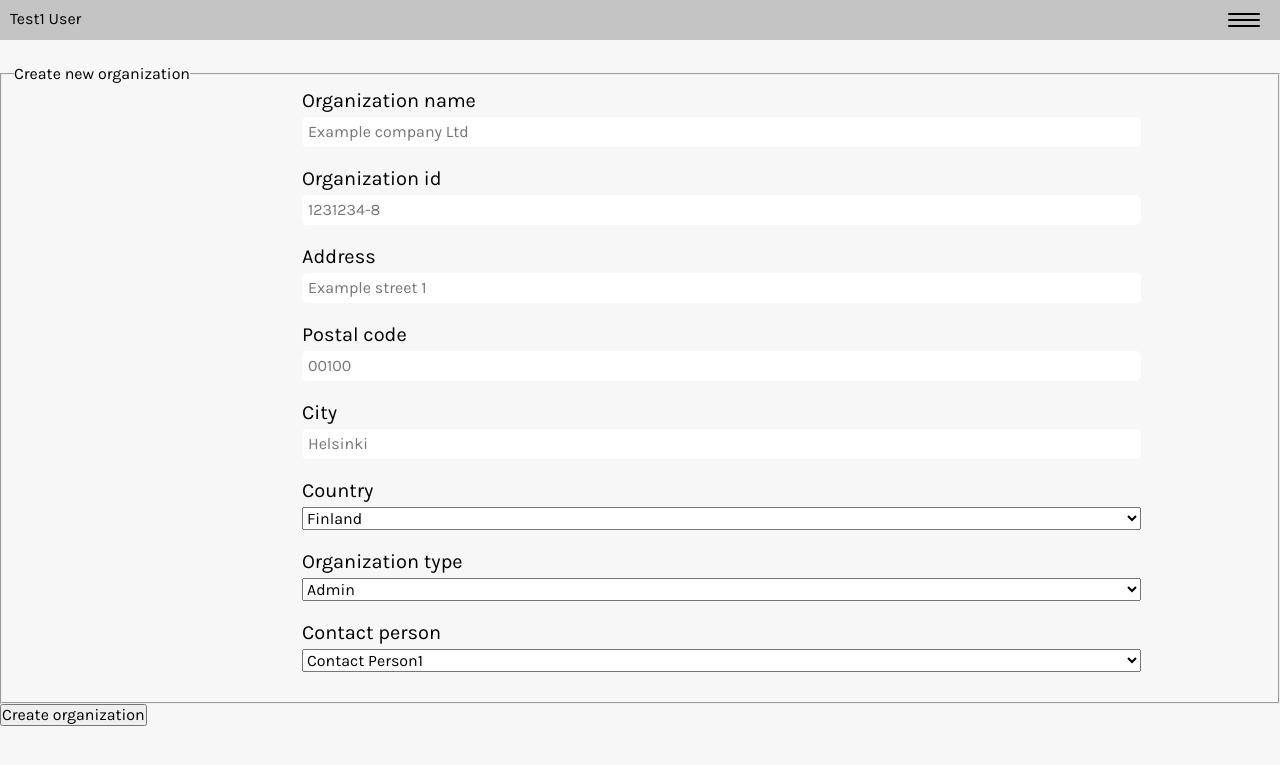
After one commit to Zigelzi/SiteSurveyApp, a Flask app: page /create_organization in a window 1280 px wide. The commit adds this page. Shown: the top 765 px of the page. Run offline with Flask 2, Linux system fonts and the light colour scheme; a user stored in the database is signed in.

Commit message:
Renamed the forms to have Form ending to differentiate from models, added CreateContactForm and AddOrganizationForm. added routes and their templates to creating organizations and contact persons to DB. Relocated form templates to forms/ directory

```diff
--- a/sitesurvey/forms.py
+++ b/sitesurvey/forms.py
@@ -3,13 +3,13 @@ from flask_login import current_user
 from wtforms import (StringField, IntegerField, SelectField, FloatField,
                      RadioField, TextAreaField, BooleanField, PasswordField, SubmitField)
 from wtforms.validators import DataRequired, Email, Length, EqualTo, ValidationError
-from sitesurvey.models import User
+from sitesurvey.models import User, Organization, Orgtype, Contactperson
 
 data_req_msg = 'Pakollinen kenttä'
 chargers = [{'manufacturer':'Ensto', 'model':'EVF200', 'DC/AC':'AC'}, {'manufacturer':'Garo', 'model':'LS4', 'DC/AC':'AC'}, {'manufacturer':'Tritium', 'model':'Veefil', 'DC/AC':'DC'}]
 
 
-class Customer(FlaskForm):
+class CustomerForm(FlaskForm):
     first_name = StringField('Full name', validators=[DataRequired(message=data_req_msg)])
     title = StringField('Title', validators=[DataRequired(message=data_req_msg)])
     phone_number = StringField('Phone number', validators=[DataRequired(message=data_req_msg)])
@@ -22,7 +22,7 @@ class LocationForm(FlaskForm):
     city = StringField('City', validators=[DataRequired(message=data_req_msg)])
     coordinates = FloatField('Coordinates')
 
-class Chargers(FlaskForm):
+class ChargerFrom(FlaskForm):
     dc_ac = SelectField('DC / AC', validators=[DataRequired(message=data_req_msg)],
                         choices=[('DC', 'DC'), ('AC', 'AC')])
     manufacturer = SelectField('Charger manufacturer', validators=[DataRequired(message=data_req_msg)],
@@ -40,7 +40,7 @@ class Chargers(FlaskForm):
     foundation = RadioField('Concrete foundation needed?', validators=[DataRequired(message=data_req_msg)],
                             choices=[('yes', 'Yes'), ('no', 'No')])
 
-class Installation(FlaskForm):
+class InstallationForm(FlaskForm):
     grid_connection = SelectField('Current grid connection', validators=[DataRequired(message=data_req_msg)],
                                     choices=[('25','25 A'),
                                             ('35','35 A'),
@@ -85,11 +85,16 @@ class Installation(FlaskForm):
     signal_strength = FloatField('Mobile signal strength')
     installation_location = TextAreaField('Installation location')
 
-class CreateUser(FlaskForm):
+class CreateUserForm(FlaskForm):
+    # Query list of existing organizations from DB
+    orgs = Organization.query.all()
+
     first_name = StringField('First name', validators=[DataRequired(message=data_req_msg)])
     last_name = StringField('Last name', validators=[DataRequired(message=data_req_msg)])
     email = StringField('Email',
                         validators=[DataRequired(message=data_req_msg), Email(message="Not valid email")])
+    organization = SelectField('Organization', validators=[DataRequired(message=data_req_msg)],
+                                choices=orgs)
     password = PasswordField('Password',
                              validators=[DataRequired(message=data_req_msg),
                                          Length(min=8, message="Password must be at least 8 characters")])
@@ -107,18 +112,27 @@ class CreateUser(FlaskForm):
         if email:
             raise ValidationError('This email is already in use')
 
+class CreateContactForm(FlaskForm):
+    # Query list of existing organizations from DB
+    first_name = StringField('First name', validators=[DataRequired(message=data_req_msg)])
+    last_name = StringField('Last name', validators=[DataRequired(message=data_req_msg)])
+    title = StringField('Title', validators=[DataRequired(message=data_req_msg)])
+    email = StringField('Email',
+                        validators=[DataRequired(message=data_req_msg), Email(message="Not valid email")])
+    phone_number = StringField('Phone number', validators=[DataRequired(message=data_req_msg)])
+    submit = SubmitField('Create contact person')
 
 # Form for logging in to the site.
-class LogIn(FlaskForm):
-    email = StringField('Sähköposti',
-                        validators=[DataRequired(message=data_req_msg), Email(message="Ei voimassa oleva sähköposti")])
-    password = PasswordField('Salasana',
+class LogInForm(FlaskForm):
+    email = StringField('Email',
+                        validators=[DataRequired(message=data_req_msg), Email(message="Not valid email")])
+    password = PasswordField('Password',
                              validators=[DataRequired(message=data_req_msg)])
-    remember = BooleanField('Muista minut')
-    submit = SubmitField('Kirjaudu sisään')
+    remember = BooleanField('Remember me')
+    submit = SubmitField('Log in')
 
 # Form for registering new users.
-class UpdateAccount(FlaskForm):
+class UpdateAccountForm(FlaskForm):
     first_name = StringField('First name', validators=[DataRequired(message=data_req_msg)])
     last_name = StringField('Last name', validators=[DataRequired(message=data_req_msg)])
     email = StringField('Email',
@@ -136,7 +150,7 @@ class UpdateAccount(FlaskForm):
                 raise ValidationError('Entered email is already in use')
 
 
-class AddCharger(FlaskForm):
+class AddChargerForm(FlaskForm):
     manufacturer = StringField('Manufacturer', validators=[DataRequired(message=data_req_msg)])
     model = StringField('Model name', validators=[DataRequired(message=data_req_msg)])
     product_no = StringField('Product number', validators=[DataRequired(message=data_req_msg)])
@@ -163,3 +177,37 @@ class AddCharger(FlaskForm):
     cable_cu_allowed = BooleanField('Copper cable allowed')
     cable_al_allowed = BooleanField('Copper cable allowed')
     submit = SubmitField('Add charger')
+
+class AddOrganizationForm(FlaskForm):
+    # List of countries for the country selection
+    # TODO: Should this be queried from DB or from external API?
+    countries = [('fi', 'Finland'), ('swe', 'Sweden'), ('no', 'Norway'), ('ger', 'Germany')]
+    org_types = Orgtype.query.all()
+    org_type_list = []
+    # Loop through the organization types and create array for SelectField with format ('id', 'value')
+    for org in org_types:
+        org_type_list.append((org.title.lower, org.title))
+
+    contact_persons = Contactperson.query.all()
+    contact_person_list = []
+    # Loop through the contact persons and create array for SelectField with format ('id', 'value')
+    # TODO: Don't show users full names to everyone!
+    for contact_person in contact_persons:
+        fullname_id = contact_person.first_name[:2].lower() + contact_person.last_name.lower()
+        fullname = contact_person.first_name + ' ' + contact_person.last_name
+        contact_person_list.append((fullname_id, fullname))
+
+
+    org_name = StringField('Organization name', validators=[DataRequired(message=data_req_msg)])
+    org_number = StringField('Organization id', validators=[DataRequired(message=data_req_msg)])
+    address = StringField('Address', validators=[DataRequired(message=data_req_msg)])
+    postal_code = StringField('Postal code', validators=[DataRequired(message=data_req_msg)])
+    city = StringField('City', validators=[DataRequired(message=data_req_msg)])
+    country = SelectField('Country', validators=[DataRequired(message=data_req_msg)], choices=countries)
+    # Select field is not good field for this use case. Should be multiple checkboxes.
+    # TODO: Add logic to add BooleanFields for each organization type
+    org_type = SelectField('Organization type', validators=[DataRequired(message=data_req_msg)], choices=org_type_list)
+    # This field should only list the contact persons belonging to selected organization.
+    # TODO: Create JS to show only organizations own contact persons.
+    contact_person = SelectField('Contact person', validators=[DataRequired(message=data_req_msg)], choices=contact_person_list)
+    submit = SubmitField('Create organization')
--- a/sitesurvey/models.py
+++ b/sitesurvey/models.py
@@ -6,8 +6,6 @@ from itsdangerous import TimedJSONWebSignatureSerializer as Serializer
 @login_manager.user_loader
 def load_user(user_id):
     return User.query.get(int(user_id))
-
-# TODO: Sort out the many-to-many relationships
 
 # Many to many relationship tables
 
--- a/sitesurvey/routes.py
+++ b/sitesurvey/routes.py
@@ -1,7 +1,9 @@
 from flask import render_template, redirect, url_for, flash, request, abort
 from flask_login import login_user, current_user, logout_user, login_required
 from sitesurvey import app, db
-from sitesurvey.forms import Customer, LocationForm, Chargers, Installation, CreateUser, LogIn, UpdateAccount, AddCharger
+from sitesurvey.forms import (CustomerForm, LocationForm, AddChargerForm, InstallationForm,
+                              CreateUserForm, LogInForm, UpdateAccountForm, AddChargerForm,
+                              AddOrganizationForm, CreateContactForm)
 from sitesurvey.models import User, Organization, Survey, Charger, Location, Orgtype, Contactperson
 
 @app.route("/")
@@ -10,12 +12,13 @@ def index():
     return render_template('index.html', locations=dummy_locations)
 
 @app.route("/survey/create")
+@login_required
 def create_survey():
-    customer_form = Customer()
+    customer_form = CustomerForm()
     location_form = LocationForm()
-    charger_form = Chargers()
-    installation_form = Installation()
-    return render_template('survey.html', title='Survey',
+    charger_form = AddChargerForm()
+    installation_form = InstallationForm()
+    return render_template('forms/survey.html', title='Survey',
                             customer_form=customer_form,
                             location_form=location_form,
                             charger_form=charger_form,
@@ -27,7 +30,7 @@ def login():
     if current_user.is_authenticated:
         return redirect(url_for('index'))
 
-    form = LogIn()
+    form = LogInForm()
 
     # Validate the LogIn form input and if user exists log in.
     if form.validate_on_submit():
@@ -41,7 +44,7 @@ def login():
         else:
             # Login is failed and prompt the user for checking the email/password
             flash('Login failed. Please check the email and password.', 'alert')
-    return render_template('login.html', title='Log in', form=form, active='login')
+    return render_template('forms/login.html', title='Log in', form=form, active='login')
 
 
 @app.route('/logout')
@@ -51,11 +54,10 @@ def logout():
 
 
 @app.route('/create_user', methods=["GET", "POST"])
+@login_required
 def create_user():
-    form = CreateUser()
+    form = CreateUserForm()
     if form.validate_on_submit():
-        # Hash the given PW to enter it to database
-
         # Take the form input and create db entry and commit it
         user = User(first_name=form.first_name.data,
                      last_name=form.last_name.data,
@@ -65,13 +67,48 @@ def create_user():
         db.session.commit()
         flash(f'User has been created. They can now log in', 'success')
         return redirect(url_for('login'))
-    return render_template('create_user.html', title='Create user', form=form, active='create_user')
+    return render_template('forms/create_user.html', title='Create user', form=form, active='create_user')
+
+@app.route('/create_organization', methods=["GET", "POST"])
+@login_required
+def create_organization():
+    form = AddOrganizationForm()
+    if form.validate_on_submit():
+        # Take the form input and create db entry and commit it
+        organization = Organization(org_name=form.org_name.data,
+                     org_number=form.org_number.data,
+                     address=form.address.data,
+                     postal_code=form.postal_code.data,
+                     city=form.city.data,
+                     country=form.country.data,
+                     org_type=form.org_type.data,
+                     contact_person=form.contact_person.data)
+        db.session.add(organization)
+        db.session.commit()
+        flash(f'Organization has been created.', 'success')
+    return render_template('forms/add_organization.html', title='Create organization', form=form, active='add_organization')
+
+@app.route('/create_contactperson', methods=["GET", "POST"])
+@login_required
+def create_contact_person():
+    form = CreateContactForm()
+    if form.validate_on_submit():
+        # Take the form input and create db entry and commit it
+        contact_person = Contactperson(first_name=form.first_name.data,
+                     last_name=form.last_name.data,
+                     title=form.title.data,
+                     email=form.email.data,
+                     phone_number=form.phone_number.data)
+        db.session.add(contact_person)
+        db.session.commit()
+        flash(f'Contact person has been created. They can now log in', 'success')
+    return render_template('forms/create_contactperson.html', title='Create contact', form=form, active='create_contact')
 
 @app.route('/account', methods=['GET', 'POST'])
 # login_required decorator used to show that this page requires logged in user. Configuration in __init__.py
 @login_required
 def account():
-    form = UpdateAccount()
+    form = UpdateAccountForm()
     if form.validate_on_submit():
         current_user.first_name = form.first_name.data
         current_user.last_name = form.last_name.data
@@ -83,12 +120,12 @@ def account():
         form.first_name.data = current_user.first_name
         form.last_name.data = current_user.last_name
         form.email.data = current_user.email
-    return render_template('account.html', title='Account', active='account', form=form)
+    return render_template('forms/account.html', title='Account', active='account', form=form)
 
 @app.route('/add_charger', methods=["GET", "POST"])
 @login_required
 def add_charger():
-    form = AddCharger()
+    form = AddChargerForm()
     if form.validate_on_submit():
         # Hash the given PW to enter it to database
 
@@ -118,7 +155,7 @@ def add_charger():
         db.session.commit()
         flash(f'Charger has been created in the database.', 'success')
         return redirect(url_for('add_charger'))
-    return render_template('add_charger.html', title='Add charger', form=form, active='add_charger')
+    return render_template('forms/add_charger.html', title='Add charger', form=form, active='add_charger')
 
 @app.route('/view_chargers', methods=["GET"])
 @login_required
--- a/sitesurvey/templates/account.html
+++ b/sitesurvey/templates/forms/account.html
@@ -15,7 +15,7 @@
         <form action="" method="POST">
             {{ form.hidden_tag() }}
             <fieldset>
-                <legend>Päivitä tilisi tietoja</legend>
+                <legend>Update account information</legend>
                 <div class="input-box">
                     {{ form.first_name.label }}
                     {{ form.first_name }}
--- /dev/null
+++ b/sitesurvey/templates/forms/add_organization.html
@@ -0,0 +1,122 @@
+{% extends "layout.html" %}
+
+{% block content %}
+
+<div class="">
+    <div class="">
+        <form action="" method="POST">
+            {{ form.hidden_tag() }}
+            <fieldset>
+                <legend>Create new organization</legend>
+                <div class="input-box">
+                    {{ form.org_name.label }}
+                    {{ form.org_name(placeholder="Example company Ltd") }}
+                    {% if form.org_name.errors %}
+                        <div class="error">
+                            {% for error in form.org_name.errors %}
+                                <span>
+                                    {{ error }}
+                               </span>
+                           {% endfor %}
+                       </div>
+                    {% endif %}
+                </div>
+                <div class="input-box">
+                    {{ form.org_number.label }}
+                    {{ form.org_number(placeholder="1231234-8") }}
+                    {% if form.org_number.errors %}
+                        <div class="error">
+                            {% for error in form.org_number.errors %}
+                                <span>
+                                    {{ error }}
+                                </span>
+                            {% endfor %}
+                        </div>
+                    {% endif %}
+                </div>
+                <div class="input-box">
+                    {{ form.address.label }}
+                    {{ form.address(placeholder="Example street 1") }}
+                    {% if form.address.errors %}
+                        <div class="error">
+                            {% for error in form.address.errors %}
+                                <span>
+                                    {{ error }}
+                                </span>
+                            {% endfor %}
+                        </div>
+                    {% endif %}
+                </div>
+                <div class="input-box">
+                    {{ form.postal_code.label }}
+                    {{ form.postal_code(placeholder="00100") }}
+                    {% if form.postal_code.errors %}
+                        <div class="error">
+                            {% for error in form.postal_code.errors %}
+                                <span>
+                                    {{ error }}
+                                </span>
+                            {% endfor %}
+                        </div>
+                    {% endif %}
+                </div>
+                <div class="input-box">
+                    {{ form.city.label }}
+                    {{ form.city(placeholder="Helsinki") }}
+                        {% if form.city.errors %}
+                        <div class="error">
+                            {% for error in form.city.errors %}
+                                <span>
+                                    {{ error }}
+                                </span>
+                            {% endfor %}
+                        </div>
+                    {% endif %}
+                </div>
+                <div class="input-box">
+                    {{ form.country.label }}
+                    {{ form.country }}
+                    {% if form.country.errors %}
+                        <div class="error">
+                            {% for error in form.country.errors %}
+                                <span>
+                                    {{ error }}
+                                </span>
+                            {% endfor %}
+                        </div>
+                    {% endif %}
+                </div>
+                <div class="input-box">
+                    {{ form.org_type.label }}
+                    {{ form.org_type }}
+                    {% if form.org_type.errors %}
+                        <div class="error">
+                            {% for error in form.org_type.errors %}
+                                <span>
+                                    {{ error }}
+                                </span>
+                            {% endfor %}
+                        </div>
+                    {% endif %}
+                </div>
+                <div class="input-box">
+                    {{ form.contact_person.label }}
+                    {{ form.contact_person(placeholder="Confirm password") }}
+                    {% if form.contact_person.errors %}
+                        <div class="error">
+                            {% for error in form.contact_person.errors %}
+                                <span>
+                                    {{ error }}
+                                </span>
+                            {% endfor %}
+                        </div>
+                    {% endif %}
+                </div>
+        </fieldset>
+        <div>
+            {{ form.submit }}
+        </div>
+        </form>
+    </div>
+</div>
+{% endblock %}
--- a/sitesurvey/templates/layout.html
+++ b/sitesurvey/templates/layout.html
@@ -25,12 +25,21 @@
                     <li class="{% if active=='index' %}active-nav{% endif %}">
                         <a href="{{ url_for('index') }}">Home</a>
                     </li>
+                    {% if current_user.is_authenticated %}
                     <li class="{% if active=='create_survey' %}active-nav{% endif %}">
                         <a href="{{ url_for('create_survey') }}">Create survey</a>
                     </li>
-                    {% if current_user.is_authenticated %}
                     <li class="">
                         <a href="{{ url_for('create_user') }}">Create user</a>
+                    </li>
+                    <li class="">
+                        <a href="{{ url_for('create_organization') }}">Create organization</a>
+                    </li>
+                    <li class="">
+                        <a href="{{ url_for('create_user') }}">Create organization type</a>
+                    </li>
+                    <li class="">
+                        <a href="{{ url_for('create_contact_person') }}">Create contact person</a>
                     </li>
                     <li class="">
                             <a href="{{ url_for('add_charger') }}">Add charger</a>
```
Also changed, not shown: sitesurvey/templates/forms/create_contactperson.html (renamed from sitesurvey/templates/create_user.html, +19 -28 lines), sitesurvey/templates/forms/create_user.html (added, +96 -0 lines), sitesurvey/site.db, sitesurvey/templates/forms/add_charger.html (renamed from sitesurvey/templates/add_charger.html), sitesurvey/templates/forms/login.html (renamed from sitesurvey/templates/login.html), sitesurvey/templates/forms/survey.html (renamed from sitesurvey/templates/survey.html).
